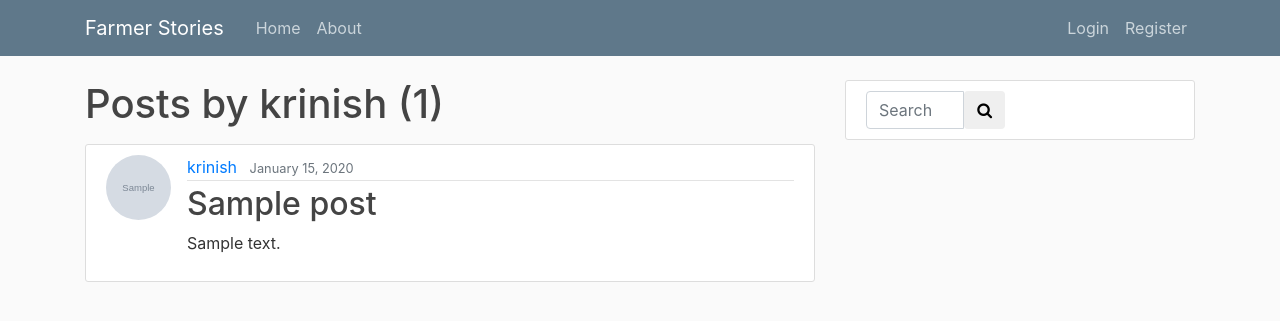
After one commit to krinish291/Farmer_portal, a Django app: page /user/krinish in a window 1280 px wide. The commit adds this page. Shown: the top 321 px of the page. Run offline with Django 3.2, Linux system fonts and the light colour scheme; data comes from the database, SQL or seed files in the repository; tables that the repository leaves empty hold one stand-in row (values such as "Sample post"); grey boxes marked "Sample" are stand-in pictures; some libraries are stand-ins or nearby versions.

Commit message:
post crud

```diff
--- a/Farmer_portal/blog/models.py
+++ b/Farmer_portal/blog/models.py
@@ -1,6 +1,7 @@
 from django.db import models
 from django.utils import timezone
 from django.contrib.auth.models import User
+from django.urls import reverse
 
 # Create your models here.
 class Post(models.Model):
@@ -11,3 +12,6 @@
 
     def __str__(self):
         return self.title
+
+    def get_absolute_url(self):
+        return reverse('post-detail', kwargs={'pk': self.pk})
--- a/Farmer_portal/blog/templates/blog/base.html
+++ b/Farmer_portal/blog/templates/blog/base.html
@@ -39,6 +39,7 @@
           <!-- Navbar Right Side -->
           <div class="navbar-nav">
             {% if user.is_authenticated %}
+            <a class="nav-item nav-link" href="{% url 'post-create' %}">New Post</a>
             <a class="nav-item nav-link" href="{% url 'profile' %}">Profile</a>
             <a class="nav-item nav-link" href="{% url 'logout' %}">Logout</a>
             {% else %}
--- /dev/null
+++ b/Farmer_portal/blog/templates/blog/user_posts.html
@@ -0,0 +1,38 @@
+{% extends "blog/base.html" %}
+{% block content %}
+    <h1 class="mb-3">Posts by {{ view.kwargs.username }} ({{ page_obj.paginator.count }})</h1>
+    {% for post in posts %}
+        <article class="media content-section">
+          <img class="rounded-circle article-img" src="{{ post.author.profile.image.url }}">
+          <div class="media-body">
+            <div class="article-metadata">
+              <a class="mr-2" href="{% url 'user-posts' post.author.username %}">{{ post.author }}</a>
+              <small class="text-muted">{{ post.date_posted|date:"F d, Y" }}</small>
+            </div>
+            <h2><a class="article-title" href="{% url 'post-detail' post.id %}">{{ post.title }}</a></h2>
+            <p class="article-content">{{ post.content }}</p>
+          </div>
+        </article>
+    {% endfor %}
+    {% if is_paginated %}
+
+      {% if page_obj.has_previous %}
+        <a class="btn btn-outline-info mb-4" href="?page=1">First</a>
+        <a class="btn btn-outline-info mb-4" href="?page={{ page_obj.previous_page_number }}">Previous</a>
+      {% endif %}
+
+      {% for num in page_obj.paginator.page_range %}
+        {% if page_obj.number == num %}
+          <a class="btn btn-info mb-4" href="?page={{ num }}">{{ num }}</a>
+        {% elif num > page_obj.number|add:'-3' and num < page_obj.number|add:'3' %}
+          <a class="btn btn-outline-info mb-4" href="?page={{ num }}">{{ num }}</a>
+        {% endif %}
+      {% endfor %}
+
+      {% if page_obj.has_next %}
+        <a class="btn btn-outline-info mb-4" href="?page={{ page_obj.next_page_number }}">Next</a>
+        <a class="btn btn-outline-info mb-4" href="?page={{ page_obj.paginator.num_pages }}">Last</a>
+      {% endif %}
+
+    {% endif %}
+{% endblock content %}
--- a/Farmer_portal/blog/urls.py
+++ b/Farmer_portal/blog/urls.py
@@ -1,7 +1,20 @@
 from django.urls import path
+from .views import (
+    PostListView,
+    PostDetailView,
+    PostCreateView,
+    PostUpdateView,
+    PostDeleteView,
+    UserPostListView
+)
 from . import views
 
 urlpatterns = [
-    path('', views.home, name='blog-home'),
+    path('', PostListView.as_view(), name='blog-home'),
+    path('user/<str:username>', UserPostListView.as_view(), name='user-posts'),
+    path('post/<int:pk>/', PostDetailView.as_view(), name='post-detail'),
+    path('post/new/', PostCreateView.as_view(), name='post-create'),
+    path('post/<int:pk>/update/', PostUpdateView.as_view(), name='post-update'),
+    path('post/<int:pk>/delete/', PostDeleteView.as_view(), name='post-delete'),
     path('about/', views.about, name='blog-about'),
 ]
--- a/Farmer_portal/blog/views.py
+++ b/Farmer_portal/blog/views.py
@@ -1,9 +1,18 @@
-from django.shortcuts import render
+from django.shortcuts import render,get_object_or_404
+from django.contrib.auth.mixins import LoginRequiredMixin, UserPassesTestMixin
 # import json to load json data to python dictionary
 import json
 # urllib.request to make a request to api
 import urllib.request
 from .models import Post
+from django.contrib.auth.models import User
+from django.views.generic import (
+    ListView,
+    DetailView,
+    CreateView,
+    UpdateView,
+    DeleteView
+)
 
 
 
@@ -40,6 +49,62 @@
     }
     return render(request, 'blog/home.html', context)
 
+class PostListView(ListView):
+    model = Post
+    template_name = 'blog/home.html'  # <app>/<model>_<viewtype>.html
+    context_object_name = 'posts'
+    ordering = ['-date_posted']
+    paginate_by = 5
+
+
+class UserPostListView(ListView):
+    model = Post
+    template_name = 'blog/user_posts.html'  # <app>/<model>_<viewtype>.html
+    context_object_name = 'posts'
+    paginate_by = 5
+
+    def get_queryset(self):
+        user = get_object_or_404(User, username=self.kwargs.get('username'))
+        return Post.objects.filter(author=user).order_by('-date_posted')
+
+
+class PostDetailView(DetailView):
+    model = Post
+
+
+class PostCreateView(LoginRequiredMixin, CreateView):
+    model = Post
+    fields = ['title', 'content']
+
+    def form_valid(self, form):
+        form.instance.author = self.request.user
+        return super().form_valid(form)
+
+
+class PostUpdateView(LoginRequiredMixin, UserPassesTestMixin, UpdateView):
+    model = Post
+    fields = ['title', 'content']
+
+    def form_valid(self, form):
+        form.instance.author = self.request.user
+        return super().form_valid(form)
+
+    def test_func(self):
+        post = self.get_object()
+        if self.request.user == post.author:
+            return True
+        return False
+
+
+class PostDeleteView(LoginRequiredMixin, UserPassesTestMixin, DeleteView):
+    model = Post
+    success_url = '/'
+
+    def test_func(self):
+        post = self.get_object()
+        if self.request.user == post.author:
+            return True
+        return False
 
 def about(request):
     return render(request, 'blog/about.html', {'title': 'About'})
--- a/Farmer_portal/users/models.py
+++ b/Farmer_portal/users/models.py
@@ -9,8 +9,8 @@
     def __str__(self):
         return f'{self.user.username} Profile'
 
-    def save(self):
-        super().save()
+    def save(self,*args, **kwargs):
+        super(Profile, self).save(*args, **kwargs)
 
         img = Image.open(self.image.path)
 
```
Also changed, not shown: Farmer_portal/blog/templates/blog/home.html (+23 -1 lines), Farmer_portal/blog/templates/blog/post_confirm_delete.html (added, +16 -0 lines), Farmer_portal/blog/templates/blog/post_detail.html (added, +20 -0 lines), Farmer_portal/blog/templates/blog/post_form.html (added, +16 -0 lines), Farmer_portal/blog/migrations/0001_initial.py, Farmer_portal/users/migrations/0001_initial.py, Farmer_portal/users/migrations/0002_auto_20191226_2156.py (deleted).
